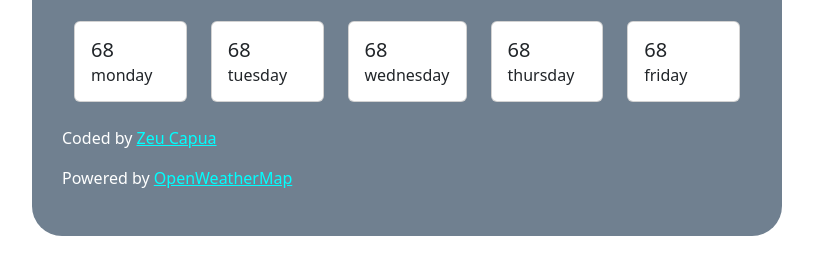
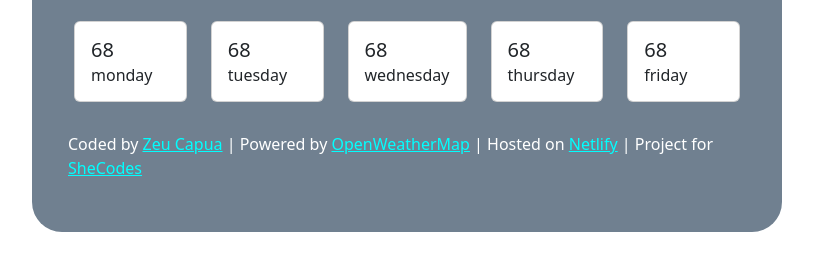
Before and after one commit to zeucapua/shecodes-weather, a website: page index.html in a window 1280 px wide. Shown: the part 293-568 px from the top of the page, without its empty margins (233-1046 px from the left). Drawn offline with nearby package versions, Linux system fonts and the light colour scheme; no server answers.

Commit message:
Add files via upload

```diff
--- a/index.html
+++ b/index.html
@@ -142,8 +142,13 @@
       <br />
       <!-- Credits -->
       <div class="credits">
-        <p>Coded by <a id="creditsA" href="https://github.com/zeucapua/shecodes-weather">Zeu Capua</a></p>
-        <p>Powered by <a id="creditsA" href="https://openweathermap.org">OpenWeatherMap</a></p>
+        <p>
+          Coded by <a id="creditsA" href="https://github.com/zeucapua/shecodes-weather">Zeu Capua</a> |
+          Powered by <a id="creditsA" href="https://openweathermap.org">OpenWeatherMap</a> |
+          Hosted on <a id="creditsA" href="https://www.netlify.com">Netlify</a> |
+          Project for <a id="creditsA" href="https://shecodes.io">SheCodes</a>
+        </p>
+
       </div>
     </div>
 
--- a/styles/style.css
+++ b/styles/style.css
@@ -17,7 +17,8 @@
 
 .credits {
   color: white;
-  flex-wrap: column wrap;
+  margin: 0 auto;
+  padding: 6px;
 }
 
 #creditsA { color: aqua; }
```
